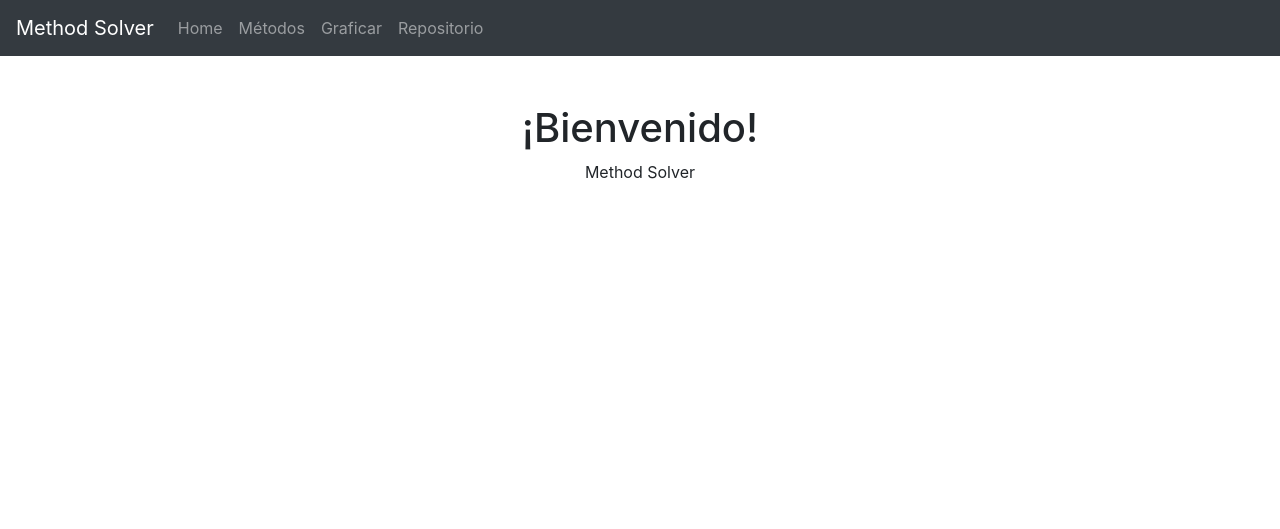
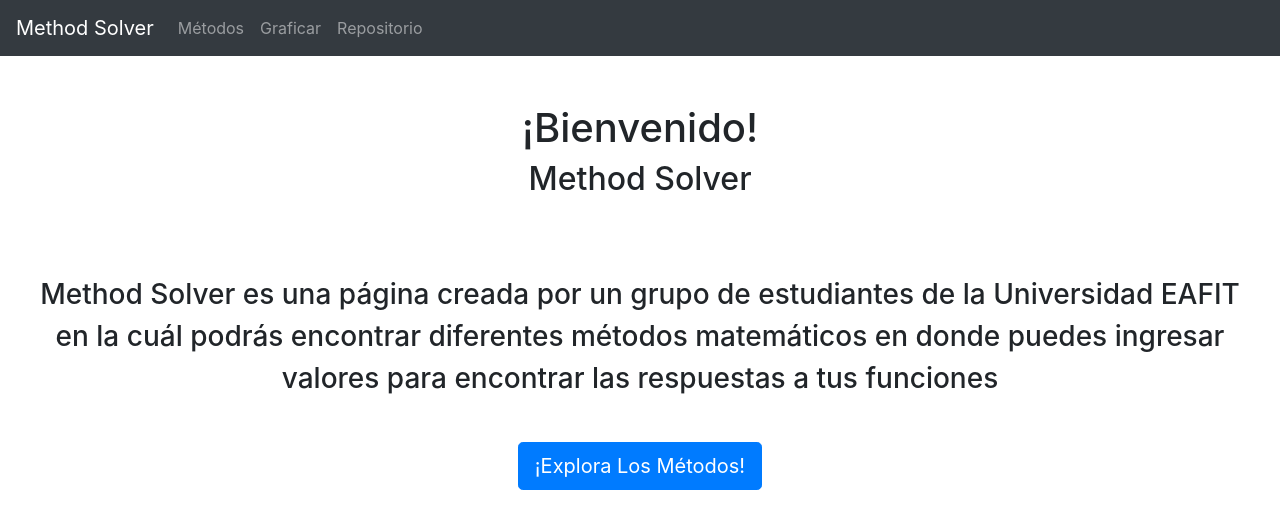
Before and after one commit to mmunozc/Analisis_Numerico, a Django app: page / in a window 1280 px wide. Shown: the top 529 px of the page. Run offline with Django 3.2, Linux system fonts and the light colour scheme.

Commit message:
correcciones

```diff
--- a/MethodSolver/app/templates/home.html
+++ b/MethodSolver/app/templates/home.html
@@ -7,7 +7,15 @@
     <br>
     <br>
     <h1>¡Bienvenido!</h1>
-    <p>Method Solver</p>
+    <h2>Method Solver</h2>
+    <br>
+    <br>
+    <br>
+    <h3>Method Solver es una página creada por un grupo de estudiantes de la Universidad EAFIT</h3>
+    <h3>en la cuál podrás encontrar diferentes métodos matemáticos en donde puedes ingresar</h3>
+    <h3>valores para encontrar las respuestas a tus funciones</h3>
+    <br>
+    <a class="btn btn-primary btn-lg " href="/menu"> ¡Explora Los Métodos!</a>
 </div>
 
 
--- a/MethodSolver/app/templates/layout.html
+++ b/MethodSolver/app/templates/layout.html
@@ -23,13 +23,10 @@
     <header>
 
         <nav class="navbar navbar-expand-lg navbar-dark bg-dark">
-            <a class="navbar-brand">Method Solver</a>
+            <a class="navbar-brand" href="/" >Method Solver</a>
 
             <div class="collapse navbar-collapse" id="navbarNav">
                 <ul class="navbar-nav">
-                    <li class="nav-item">
-                        <a class="nav-link" href="/">Home</a>
-                    </li>
                     <li class="nav-item">
                         <a class="nav-link" href="/menu">Métodos</a>
                     </li>
--- a/MethodSolver/app/templates/metodosMenu.html
+++ b/MethodSolver/app/templates/metodosMenu.html
@@ -9,7 +9,7 @@
         <div class="col">
             <div class="card" style="width: 18rem;">
                 <div class="card-body">
-                    <h5 class="card-title">Biseccion</h5>
+                    <h5 class="card-title">Bisección</h5>
                     <a href="/biseccion" class="btn btn-secondary">Calcular</a>
                 </div>
             </div>
--- a/MethodSolver/app/templates/metodosPage/biseccion.html
+++ b/MethodSolver/app/templates/metodosPage/biseccion.html
@@ -19,7 +19,7 @@
                 <form method="post">
                     <div class="form-group">
                         {% csrf_token %}
-                        <label for="funcion">Funcion</label>
+                        <label for="funcion">Función</label>
                         <input type="text"
                                 class="form-control"
                                 name="funcion"
--- a/MethodSolver/app/templates/metodosPage/newton.html
+++ b/MethodSolver/app/templates/metodosPage/newton.html
@@ -19,7 +19,7 @@
                 <form method="post">
                     <div class="form-group">
                         {% csrf_token %}
-                        <label for="funcion">Funcion</label>
+                        <label for="funcion">Función</label>
                         <input type="text"
                                 class="form-control"
                                 name="funcion"
--- a/MethodSolver/app/templates/metodosPage/puntoFijo.html
+++ b/MethodSolver/app/templates/metodosPage/puntoFijo.html
@@ -19,13 +19,13 @@
                 <form method="post">
                     <div class="form-group">
                         {% csrf_token %}
-                        <label for="funcion">Funcion F</label>
+                        <label for="funcion">Función F</label>
                         <input type="text"
                                 class="form-control"
                                 name="funcion-F"
                                 placeholder="Example input">
 
-                        <label for="funcion">Funcion G</label>
+                        <label for="funcion">Función G</label>
                         <input type="text"
                                 class="form-control"
                                 name="funcion-G"
--- a/MethodSolver/app/templates/metodosPage/reglaFalsa.html
+++ b/MethodSolver/app/templates/metodosPage/reglaFalsa.html
@@ -21,7 +21,7 @@
                 <form method="post">
                     <div class="form-group">
                         {% csrf_token %}
-                        <label for="funcion">Funcion</label>
+                        <label for="funcion">Función</label>
                         <input type="text"
                                 class="form-control"
                                 name="funcion"
--- a/MethodSolver/app/templates/metodosPage/secante.html
+++ b/MethodSolver/app/templates/metodosPage/secante.html
@@ -19,7 +19,7 @@
                 <form method="post">
                     <div class="form-group">
                         {% csrf_token %}
-                        <label for="funcion">Funcion</label>
+                        <label for="funcion">Función</label>
                         <input type="text"
                                 class="form-control"
                                 name="funcion"
```
